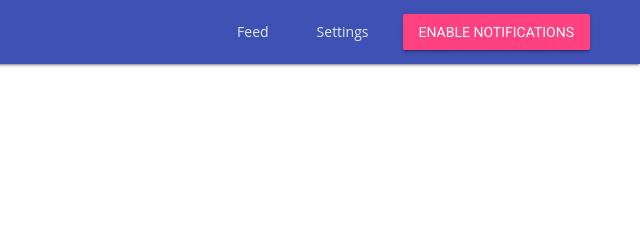
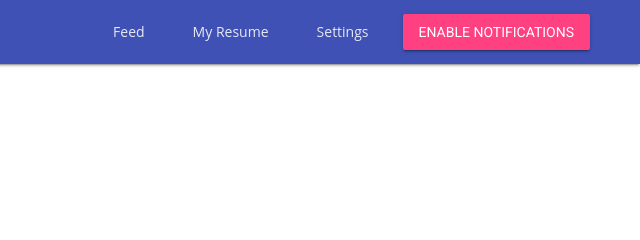
Before and after one commit to sjaanackermann/Online-CV, a website: page public/resume/index.html in a window 1280 px wide. Shown: the top 240 px of the page, 640-1280 px from the left. Drawn offline with nearby package versions, Linux system fonts and the light colour scheme.

Commit message:
Resume links fixed across screen size

```diff
--- a/public/resume/index.html
+++ b/public/resume/index.html
@@ -30,6 +30,7 @@
         <!-- Navigation. We hide it in small screens. -->
         <nav class="mdl-navigation mdl-layout--large-screen-only">
           <a class="mdl-navigation__link" href="/">Feed</a>
+          <a class="mdl-navigation__link" href="/resume">My Resume</a>
           <a class="mdl-navigation__link" href="/settings">Settings</a>
           <div class="drawer-option">
             <button class="enable-notifications mdl-button mdl-js-button mdl-button--raised mdl-button--colored mdl-color--accent">
@@ -43,6 +44,7 @@
       <span class="mdl-layout-title">SBD</span>
       <nav class="mdl-navigation">
         <a class="mdl-navigation__link" href="/">Feed</a>
+        <a class="mdl-navigation__link" href="/resume">My Resume</a>
         <a class="mdl-navigation__link" href="/help">Help</a>
         <div class="drawer-option">
           <button class="enable-notifications mdl-button mdl-js-button mdl-button--raised mdl-button--colored mdl-color--accent">
```
